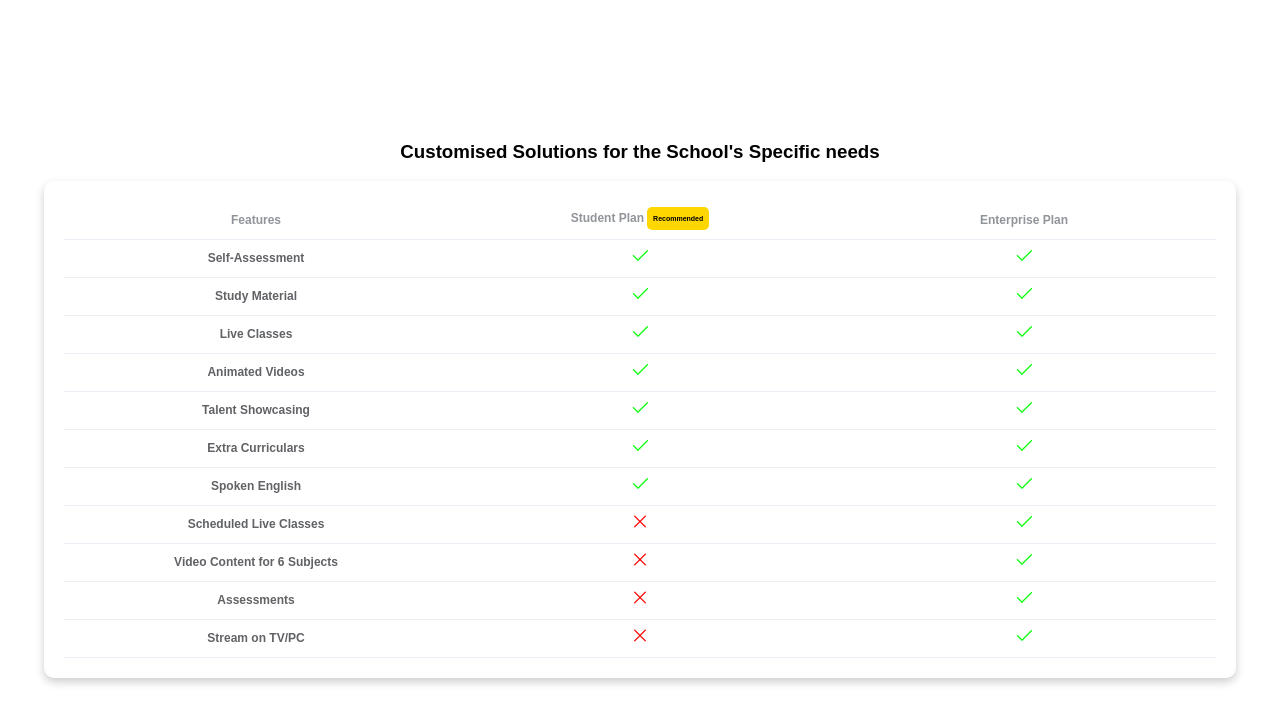
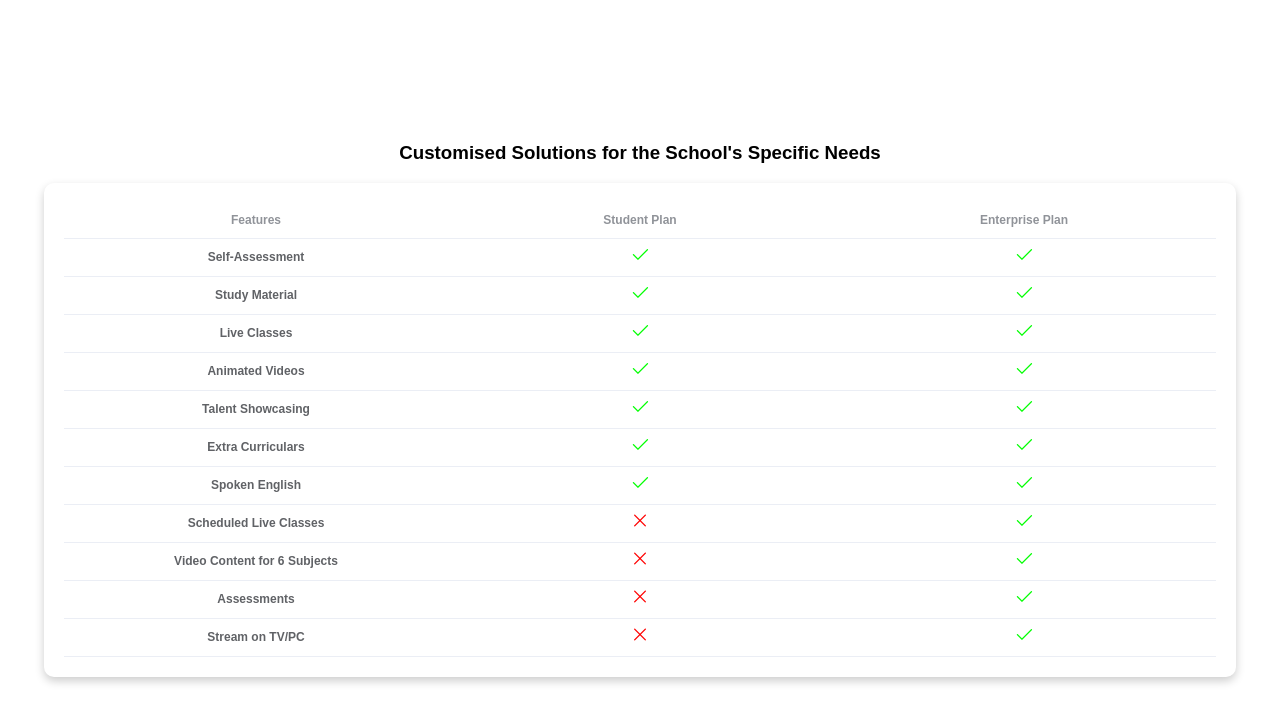
Before and after one commit to VishnuPunith/enterprisecard, a Nuxt app: page / in a window 1280 px wide. Shown: the top 724 px of the page. Built offline with nearby package versions, Linux system fonts and the light colour scheme.

Commit message:
updated PlansTable.vue componets

```diff
--- a/components/PlanTable.vue
+++ b/components/PlanTable.vue
@@ -1,7 +1,7 @@
 <template>
   <div class="plans-table">
     <h3 class="table-title">
-      Customised Solutions for the School's Specific needs
+      Customised Solutions for the School's Specific Needs
     </h3>
     <div class="plans-container">
       <el-table
@@ -9,37 +9,24 @@
         :data="featureKeys.map((key) => ({ feature: key }))"
         class="custom-table"
       >
+        <!-- Column for Features -->
         <el-table-column
           prop="feature"
           label="Features"
           align="center"
         ></el-table-column>
 
-        <!-- Column for Student Plan -->
-        <el-table-column>
-          <template #header>
-            <div class="header-content">
-              <span>Student Plan</span>
-              <div class="recommended-label">Recommended</div>
-            </div>
-          </template>
+        <!-- Loop through plans dynamically to create a column for each -->
+        <el-table-column
+          v-for="(plan, index) in plans"
+          :key="plan.plan"
+          :label="plan.plan"
+          align="center"
+        >
           <template v-slot="scope">
             <transition name="fade">
               <el-icon
-                v-if="plans[0].features[scope.row.feature]"
-                class="el-icon-check"
-              ></el-icon>
-              <el-icon v-else class="el-icon-close"></el-icon>
-            </transition>
-          </template>
-        </el-table-column>
-
-        <!-- Column for Enterprise Plan -->
-        <el-table-column label="Enterprise Plan" align="center">
-          <template v-slot="scope">
-            <transition name="fade">
-              <el-icon
-                v-if="plans[1].features[scope.row.feature]"
+                v-if="plan.features[scope.row.feature]"
                 class="el-icon-check"
               ></el-icon>
               <el-icon v-else class="el-icon-close"></el-icon>
@@ -64,16 +51,22 @@ export default {
     try {
       const response = await axios.get("/plans.json");
       this.plans = response.data;
+      this.featureKeys = this.getFeatureKeys();
+    } catch (error) {
+      console.error("Error fetching plans:", error);
+    }
+  },
+  methods: {
+
+    getFeatureKeys() {
       const allFeatures = new Set();
       this.plans.forEach((plan) => {
         Object.keys(plan.features).forEach((feature) =>
           allFeatures.add(feature)
         );
       });
-      this.featureKeys = Array.from(allFeatures);
-    } catch (error) {
-      console.error("Error fetching plans:", error);
-    }
+      return Array.from(allFeatures); // Convert the set into an array
+    },
   },
 };
 </script>
```
